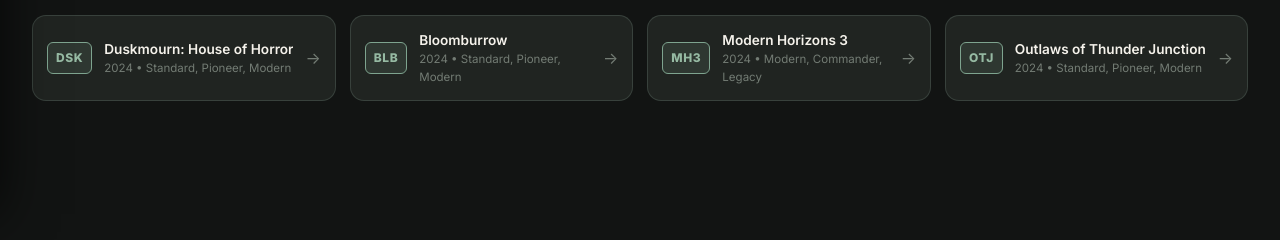
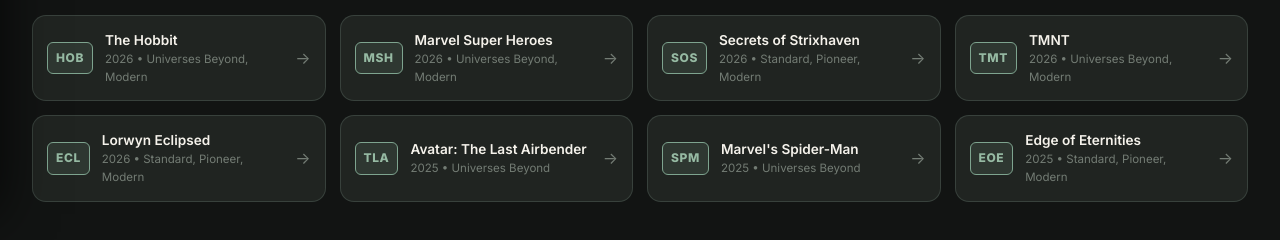
Before and after one commit to guilherme9tm/teamsandwich, a plain HTML site: page index.html in a window 1280 px wide. Shown: the part 586-826 px from the top of the page. Before the commit the page ends 800 px from the top, so only its background shows below. Drawn offline with nearby package versions, Linux system fonts and the light colour scheme; no server answers; a web font is replaced by a local one.

Commit message:
feat: update popular sets list and implement event management script

```diff
--- a/index.html
+++ b/index.html
@@ -121,36 +121,68 @@
             </button>
           </div>
 
-          <div class="popular-sets-grid">
-            <a href="card.html?set=dsk" class="popular-set-card">
-              <span class="popular-set-code">DSK</span>
+          <div class="popular-sets-grid" id="popularSetsGrid">
+            <a href="card.html?set=hob" class="popular-set-card">
+              <span class="popular-set-code">HOB</span>
               <div class="popular-set-info">
-                <h4>Duskmourn: House of Horror</h4>
-                <p>2024 • Standard, Pioneer, Modern</p>
+                <h4>The Hobbit</h4>
+                <p>2026 • Universes Beyond, Modern</p>
               </div>
               <span class="popular-set-arrow">→</span>
             </a>
-            <a href="card.html?set=blb" class="popular-set-card">
-              <span class="popular-set-code">BLB</span>
+            <a href="card.html?set=msh" class="popular-set-card">
+              <span class="popular-set-code">MSH</span>
               <div class="popular-set-info">
-                <h4>Bloomburrow</h4>
-                <p>2024 • Standard, Pioneer, Modern</p>
+                <h4>Marvel Super Heroes</h4>
+                <p>2026 • Universes Beyond, Modern</p>
               </div>
               <span class="popular-set-arrow">→</span>
             </a>
-            <a href="card.html?set=mh3" class="popular-set-card">
-              <span class="popular-set-code">MH3</span>
+            <a href="card.html?set=sos" class="popular-set-card">
+              <span class="popular-set-code">SOS</span>
               <div class="popular-set-info">
-                <h4>Modern Horizons 3</h4>
-                <p>2024 • Modern, Commander, Legacy</p>
+                <h4>Secrets of Strixhaven</h4>
+                <p>2026 • Standard, Pioneer, Modern</p>
               </div>
               <span class="popular-set-arrow">→</span>
             </a>
-            <a href="card.html?set=otj" class="popular-set-card">
-              <span class="popular-set-code">OTJ</span>
+            <a href="card.html?set=tmt" class="popular-set-card">
+              <span class="popular-set-code">TMT</span>
               <div class="popular-set-info">
-                <h4>Outlaws of Thunder Junction</h4>
-                <p>2024 • Standard, Pioneer, Modern</p>
+                <h4>TMNT</h4>
+                <p>2026 • Universes Beyond, Modern</p>
+              </div>
+              <span class="popular-set-arrow">→</span>
+            </a>
+            <a href="card.html?set=ecl" class="popular-set-card">
+              <span class="popular-set-code">ECL</span>
+              <div class="popular-set-info">
+                <h4>Lorwyn Eclipsed</h4>
+                <p>2026 • Standard, Pioneer, Modern</p>
+              </div>
+              <span class="popular-set-arrow">→</span>
+            </a>
+            <a href="card.html?set=tla" class="popular-set-card">
+              <span class="popular-set-code">TLA</span>
+              <div class="popular-set-info">
+                <h4>Avatar: The Last Airbender</h4>
+                <p>2025 • Universes Beyond</p>
+              </div>
+              <span class="popular-set-arrow">→</span>
+            </a>
+            <a href="card.html?set=spm" class="popular-set-card">
+              <span class="popular-set-code">SPM</span>
+              <div class="popular-set-info">
+                <h4>Marvel's Spider-Man</h4>
+                <p>2025 • Universes Beyond</p>
+              </div>
+              <span class="popular-set-arrow">→</span>
+            </a>
+            <a href="card.html?set=eoe" class="popular-set-card">
+              <span class="popular-set-code">EOE</span>
+              <div class="popular-set-info">
+                <h4>Edge of Eternities</h4>
+                <p>2025 • Standard, Pioneer, Modern</p>
               </div>
               <span class="popular-set-arrow">→</span>
             </a>
--- a/js/script.js
+++ b/js/script.js
@@ -211,6 +211,41 @@ function triggerImportFile() {
   }
 }
 
+async function loadPopularSets() {
+  const grid = document.getElementById("popularSetsGrid");
+  if (!grid) return;
+  try {
+    const res = await fetch("https://api.scryfall.com/sets");
+    if (!res.ok) return;
+    const data = await res.json();
+    const relevantTypes = ['expansion', 'core', 'masters', 'draft_innovation'];
+
+    const latestSets = data.data
+      .filter(s => relevantTypes.includes(s.set_type) && !s.digital && s.card_count > 20)
+      .sort((a, b) => new Date(b.released_at) - new Date(a.released_at))
+      .slice(0, 8);
+
+    if (latestSets.length > 0) {
+      grid.innerHTML = latestSets.map(set => {
+        const year = set.released_at ? new Date(set.released_at).getFullYear() : '';
+        const typeLabel = set.set_type === 'expansion' ? 'Standard, Pioneer, Modern' : (set.set_type === 'masters' ? 'Modern, Commander, Legacy' : 'Universes Beyond / Spécial');
+        return `
+          <a href="card.html?set=${encodeURIComponent(set.code)}" class="popular-set-card">
+            <span class="popular-set-code">${set.code.toUpperCase()}</span>
+            <div class="popular-set-info">
+              <h4>${set.name}</h4>
+              <p>${year} • ${typeLabel}</p>
+            </div>
+            <span class="popular-set-arrow">→</span>
+          </a>
+        `;
+      }).join('');
+    }
+  } catch (e) {
+    console.warn("Could not load latest sets from Scryfall:", e);
+  }
+}
+
 document.addEventListener("DOMContentLoaded", () => {
   const params = new URLSearchParams(window.location.search);
   const format = params.get("format") || "all";
@@ -223,4 +258,5 @@ document.addEventListener("DOMContentLoaded", () => {
 
   renderHomepageEvents(format);
   renderHomeStores();
+  loadPopularSets();
 });
```
